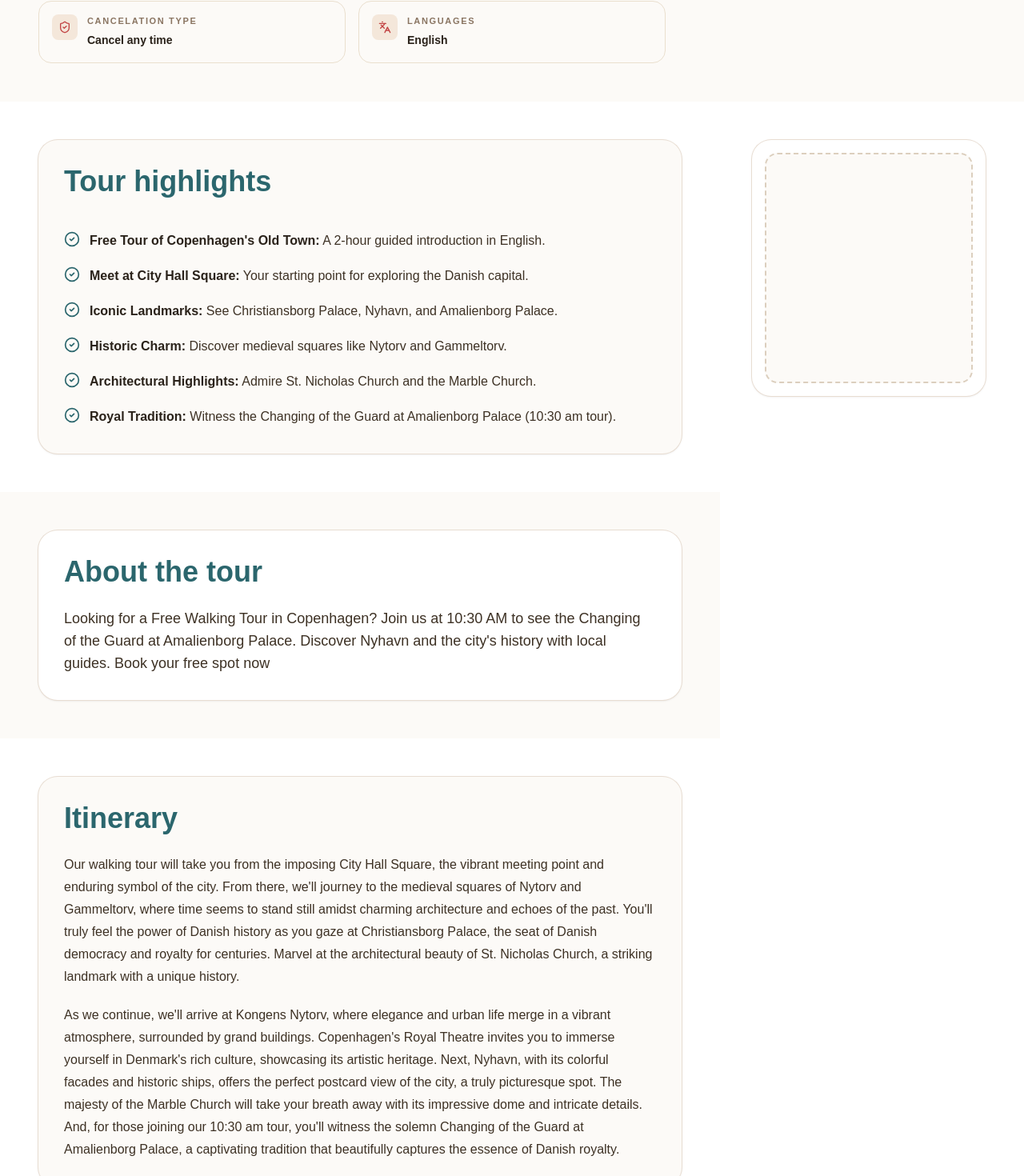
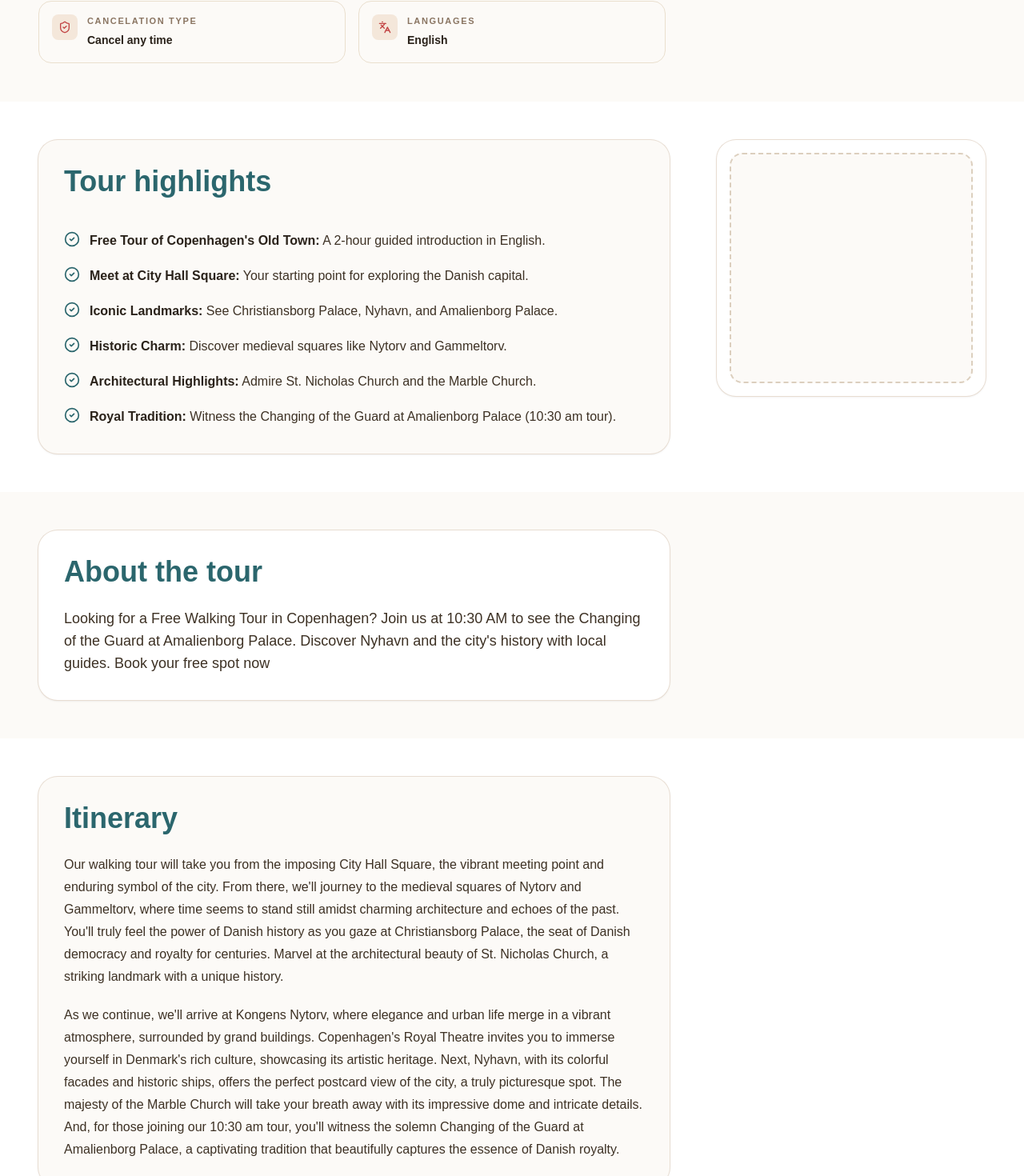
Before and after one commit to code-troll/walk-and-tour-frontend, a Next.js app: page /en/tours/copenhagen-historic-center-free-tour in a window 1280 px wide. Shown: the part 435-1905 px from the top of the page at 80% size. Built offline with nearby package versions, Linux system fonts and the light colour scheme.

Commit message:
Small fix on sections width
Signed-off-by: Franco J. Carreras <francoca87@gmail.com>

```diff
--- a/app/[locale]/tours/[snug]/page.tsx
+++ b/app/[locale]/tours/[snug]/page.tsx
@@ -18,9 +18,7 @@ import {
   getTourBySlug,
   getTourDetailBySlug,
   tourDetailSlugs,
-  type TourDetailCtaTarget,
 } from "@/lib/tour-details-data";
-import { getInternalHref } from "@/lib/internal-paths";
 
 type TourDetailPageProps = {
   params: Promise<{ locale: string; snug: string; }>;
@@ -30,18 +28,6 @@ type Translator = Awaited<ReturnType<typeof getTranslations>>;
 
 const isValidLocale = (locale: string): locale is AppLocale => (
   routing.locales.includes(locale as AppLocale)
-);
-
-const getCtaHref = ({
-                      locale,
-                      target,
-                    }: {
-  locale: AppLocale;
-  target: TourDetailCtaTarget;
-}) => (
-  target.kind === "external"
-    ? {href: target.href, isExternal: true}
-    : {href: getInternalHref({locale, target: target.target}), isExternal: false}
 );
 
 const getRawWithFallback = <T, >(
@@ -151,12 +137,6 @@ export default async function TourDetailPage({params}: TourDetailPageProps) {
     ...itemFacts,
   };
 
-  const bookingDescription = getRawWithFallback<string>(
-    tourDetailT,
-    itemKey,
-    "bookingDescription",
-    "defaults.bookingDescription"
-  );
   const aboutTourDescription = getRawWithFallback<string>(
     tourDetailT,
     itemKey,
@@ -200,9 +180,6 @@ export default async function TourDetailPage({params}: TourDetailPageProps) {
     tourDetail.heroImageSrc,
     ...tourDetail.galleryImageSrcs,
   ].filter((imageSrc) => Boolean(imageSrc))));
-
-  const bookingCta = getCtaHref({locale, target: tourDetail.bookingTarget});
-  const supportCta = getCtaHref({locale, target: tourDetail.supportTarget});
 
   return (
     <div className="min-h-screen bg-white text-[#2a221a]">
--- a/components/tour-detail/TourDetailAboutSection.tsx
+++ b/components/tour-detail/TourDetailAboutSection.tsx
@@ -9,7 +9,7 @@ export default function TourDetailAboutSection({
 }: TourDetailAboutSectionProps) {
   return (
     <section className="bg-[#fcfaf7] py-12">
-      <div className="mx-auto w-full max-w-6xl px-6 lg:px-12">
+      <div className="mx-auto lg:mx-12 w-full max-w-11/12 px-0">
         <div className="mx-auto rounded-3xl border-[#e8ddd2] bg-white p-6 shadow-sm ring-1 ring-[#e8ddd2] sm:p-8">
           <h2 className="mb-6 text-3xl font-semibold text-teal sm:text-4xl">{ title }</h2>
           <p className="text-base leading-7 text-[#3d3124] md:text-lg">
--- a/components/tour-detail/TourDetailContentWithSidebar.tsx
+++ b/components/tour-detail/TourDetailContentWithSidebar.tsx
@@ -11,11 +11,16 @@ export default function TourDetailContentWithSidebar({
 }: TourDetailContentWithSidebarProps) {
   return (
     <div className="w-full">
-      <div className="grid gap-8 lg:grid-cols-[minmax(0,1fr)_340px] lg:items-start lg:gap-10">
-        <div>{ children }</div>
-        <aside className="lg:sticky lg:top-0 lg:self-start">
-          { sidebar }
+      <div className="relative w-full lg:[&>section>div]:pr-96">
+        { children }
+        <aside className="hidden lg:absolute lg:inset-y-0 lg:right-0 lg:block lg:w-[24rem]">
+          <div className="lg:sticky lg:top-0">
+            { sidebar }
+          </div>
         </aside>
+      </div>
+      <div className="lg:hidden">
+        { sidebar }
       </div>
     </div>
   );
--- a/components/tour-detail/TourDetailHighlightsSection.tsx
+++ b/components/tour-detail/TourDetailHighlightsSection.tsx
@@ -24,7 +24,7 @@ export default function TourDetailHighlightsSection({
 }: TourDetailHighlightsSectionProps) {
   return (
     <section className="bg-white py-12">
-      <div className="mx-auto w-full max-w-6xl px-6 lg:px-12">
+      <div className="mx-auto lg:mx-12 w-full max-w-11/12 px-0">
         <div className="mx-auto rounded-3xl bg-[#fcfaf7] p-6 shadow-sm ring-1 ring-[#e8ddd2] sm:p-8">
           <h2 className="text-3xl mb-10 font-semibold text-teal sm:text-4xl">{ title }</h2>
           <ul className="space-y-4">
--- a/components/tour-detail/TourDetailIncludedSection.tsx
+++ b/components/tour-detail/TourDetailIncludedSection.tsx
@@ -17,7 +17,7 @@ export default function TourDetailIncludedSection({
 }: TourDetailIncludedSectionProps) {
   return (
     <section className="bg-[#fcfaf7] py-12">
-      <div className="mx-auto w-full max-w-6xl px-6 lg:px-12">
+      <div className="mx-auto lg:mx-12 w-full max-w-11/12 px-0">
         <h2 className="text-3xl font-semibold text-teal sm:text-4xl">{ title }</h2>
 
         <div className="mt-8 grid gap-6 lg:grid-cols-2">
--- a/components/tour-detail/TourDetailItinerarySection.tsx
+++ b/components/tour-detail/TourDetailItinerarySection.tsx
@@ -14,7 +14,7 @@ export default function TourDetailItinerarySection({
 
   return (
     <section className="bg-white py-12">
-      <div className="mx-auto w-full max-w-6xl px-6 lg:px-12">
+      <div className="mx-auto lg:mx-12 w-full max-w-11/12 px-0">
         <div className="mx-auto rounded-3xl bg-[#fcfaf7] p-6 shadow-sm ring-1 ring-[#e8ddd2] sm:p-8">
           <h2 className="text-3xl font-semibold text-teal sm:text-4xl">{ title }</h2>
           <div className="mt-6 space-y-5 text-sm leading-7 text-[#3d3124] md:text-base">
--- a/components/tour-detail/TourDetailSidebarPlaceholder.tsx
+++ b/components/tour-detail/TourDetailSidebarPlaceholder.tsx
@@ -1,6 +1,6 @@
 export default function TourDetailSidebarPlaceholder() {
   return (
-    <div className="mt-3 lg:mt-12 px-6 lg:px-12 lg:pl-0">
+    <div className="mt-12 px-6 lg:px-12 lg:pl-0">
       <div className="rounded-3xl bg-white p-4 shadow-sm ring-1 ring-[#e8ddd2]">
         <div className="h-72 rounded-2xl border-2 border-dashed border-[#dccfbe] bg-[#fcfaf7]"/>
       </div>
```
Lines whose indentation alone changed are shown as unchanged.
